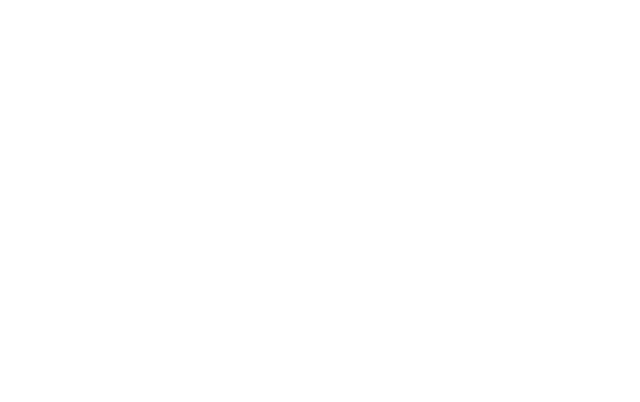
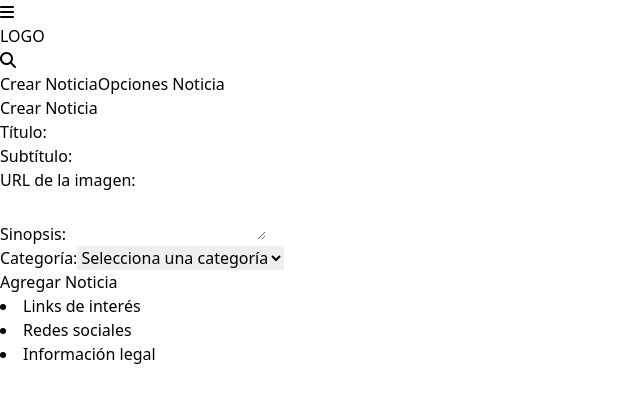
Before and after one commit to No-Country/C16-13-t-node-react, a React (Vite) app in the folder FRONTEND/: page /noticeCreate in a window 1280 px wide. Before the commit this address had no page. Shown: the top 402 px of the page, without its empty margins (0-640 px from the left). Built offline with nearby package versions, Linux system fonts and the light colour scheme.

Commit message:
se creo componente de crear, ediatr y eliminar

```diff
--- a/FRONTEND/src/components/Navbar.tsx
+++ b/FRONTEND/src/components/Navbar.tsx
@@ -2,6 +2,7 @@ import { useState } from 'react';
 import { FontAwesomeIcon } from '@fortawesome/react-fontawesome';
 import { faBars, faMagnifyingGlass, faXmark } from '@fortawesome/free-solid-svg-icons';
 import { Menu, Busqueda } from './';
+import { Link } from 'react-router-dom';
 
 export const Navbar = () => {
 
@@ -22,7 +23,9 @@ export const Navbar = () => {
         <div onClick={mostrarMenu}>
           {menuHamb ? <FontAwesomeIcon icon={faXmark} /> : <FontAwesomeIcon icon={faBars} />}
         </div>
-        <div>LOGO</div>
+        <Link to={`/notice`}>
+          <div>LOGO</div>
+        </Link>
         <div onClick={iniciarBusqueda}>
           {busqueda ? <FontAwesomeIcon icon={faXmark} /> : <FontAwesomeIcon icon={faMagnifyingGlass} />}
         </div>
@@ -30,6 +33,16 @@ export const Navbar = () => {
       <div>
         {menuHamb && <Menu />}
         {busqueda && <Busqueda />}
+      </div>
+
+      {/* eliminar */}
+      <div>
+        <Link to="/noticeCreate">
+          <button>Crear Noticia</button>
+        </Link>
+        <Link to="/noticeOptions">
+          <button>Opciones Noticia</button>
+        </Link>
       </div>
     </div>
   );
--- /dev/null
+++ b/FRONTEND/src/components/notice/Admi/NoticeCreate.tsx
@@ -0,0 +1,72 @@
+import React, { useState } from 'react';
+import { Notice } from '../../../interface/NoticeModel';
+import noticesService from '../../../service/noticesService';
+// import { useNavigate } from 'react-router-dom';
+
+export const NoticeCreate = () => {
+
+  // const navigate = useNavigate();
+
+  const categories = ['Deportes', 'Tecnología', 'Policiales', 'Espectáculo', 'Políticas', 'Interés General'];
+
+  const initialFormData: Notice = {
+    title: '',
+    subtitle: '',
+    imgUrl: '',
+    synopsis: '',
+    category: ''
+  };
+
+  const [formData, setFormData] = useState<Notice>(initialFormData);
+
+  const handleInputChange = (event: React.ChangeEvent<HTMLInputElement | HTMLTextAreaElement | HTMLSelectElement>) => {
+    const { name, value } = event.target;
+    setFormData({ ...formData, [name]: value });
+  };
+
+  const handleSubmit = async (event: React.FormEvent<HTMLFormElement>) => {
+    console.log(formData);
+
+    event.preventDefault();
+    try {
+      await noticesService.agregarNoticia(formData);
+      // navigate('/notice');
+    } catch (error) {
+      console.error('Error al agregar la noticia:', error);
+    }
+  };
+
+  return (
+    <div>
+      <h2 className="text-3xl font-bold mb-4 text-center">Crear Noticia</h2>
+      <form onSubmit={handleSubmit}>
+        <div>
+          <label htmlFor="title">Título:</label>
+          <input type="text" id="title" name="title" value={formData.title} onChange={handleInputChange} />
+        </div>
+        <div>
+          <label htmlFor="subtitle">Subtítulo:</label>
+          <input type="text" id="subtitle" name="subtitle" value={formData.subtitle} onChange={handleInputChange} />
+        </div>
+        <div>
+          <label htmlFor="imgUrl">URL de la imagen:</label>
+          <input type="text" id="imgUrl" name="imgUrl" value={formData.imgUrl} onChange={handleInputChange} />
+        </div>
+        <div>
+          <label htmlFor="synopsis">Sinopsis:</label>
+          <textarea id="synopsis" name="synopsis" value={formData.synopsis} onChange={handleInputChange}></textarea>
+        </div>
+        <div>
+          <label htmlFor="category">Categoría:</label>
+          <select id="category" name="category" value={formData.category} onChange={handleInputChange}>
+            <option value="">Selecciona una categoría</option>
+            {categories.map(category => (
+              <option key={category} value={category}>{category}</option>
+            ))}
+          </select>
+        </div>
+        <button type="submit">Agregar Noticia</button>
+      </form>
+    </div>
+  );
+};
--- /dev/null
+++ b/FRONTEND/src/components/notice/Admi/NoticeOptions.tsx
@@ -0,0 +1,69 @@
+import React, { useState, useEffect } from 'react';
+import { Notice } from '../../../interface/NoticeModel';
+import noticesService from '../../../service/noticesService';
+
+export const NoticeOptions = () => {
+
+  const [noticias, setNoticias] = useState<Notice[]>([]);
+
+  useEffect(() => {
+    const fetchData = async () => {
+      try {
+        const data = await noticesService.listarNoticias();
+        setNoticias(data);
+      } catch (error) {
+        console.error('Error al obtener las noticias:', error);
+      }
+    };
+
+    fetchData();
+  }, []);
+
+  const handleEdit = (noticeId?: string) => {
+    if (noticeId) {
+        console.log('Editar noticia con ID:', noticeId);
+    }
+  };
+
+  const handleDelete = async (noticeId?: string) => {
+    if (noticeId) {
+        try {
+          await noticesService.eliminarNoticia(noticeId);
+          setNoticias(noticias.filter(noticia => noticia.noticeId !== noticeId));
+        } catch (error) {
+          console.error('Error al eliminar la noticia:', error);
+        }
+    }
+  };
+
+  return (
+    <div className="mx-3">
+      <h1 className="text-3xl font-bold mb-4 text-center">Noticias</h1>
+      <table className="w-full border-collapse border border-gray-200">
+        <thead>
+          <tr className="bg-gray-100">
+            <th className="py-2 px-4 border">Título</th>
+            <th className="py-2 px-4 border">Categoría</th>
+            <th className="py-2 px-4 border">Sinopsis</th>
+            <th className="py-2 px-4 border">Fecha</th>
+            <th className="py-2 px-4 border">Acciones</th>
+          </tr>
+        </thead>
+        <tbody>
+          {noticias.map(noticia => (
+            <tr key={noticia.noticeId} className="border-b border-gray-200">
+              <td className="py-2 px-4 border">{noticia.title}</td>
+              <td className="py-2 px-4 border">{noticia.category}</td>
+              <td className="py-2 px-4 border">{noticia.synopsis}</td>
+              <td className="py-2 px-4 border">{noticia.fecha}</td>
+              <td className="py-2 px-4 border">
+                <button className="mr-2" onClick={() => handleEdit(noticia.noticeId)}>Editar</button>
+                <button onClick={() => handleDelete(noticia.noticeId)}>Eliminar</button>
+              </td>
+            </tr>
+          ))}
+        </tbody>
+      </table>
+    </div>
+  );
+};
--- a/FRONTEND/src/components/notice/NoticeComplete.tsx
+++ b/FRONTEND/src/components/notice/User/NoticeComplete.tsx
@@ -1,6 +1,6 @@
 import { useParams } from 'react-router-dom';
-import { Notice } from '../../interface/NoticeModel';
-import noticesService from '../../service/noticesService';
+import { Notice } from '../../../interface/NoticeModel';
+import noticesService from '../../../service/noticesService';
 import { useEffect, useState } from 'react';
 
 export const NoticeComplete = () => {
--- a/FRONTEND/src/components/notice/NoticeList.tsx
+++ b/FRONTEND/src/components/notice/User/NoticeList.tsx
@@ -1,6 +1,6 @@
 import { useEffect, useState } from 'react';
-import { Notice } from '../../interface/NoticeModel';
-import noticesService from '../../service/noticesService';
+import { Notice } from '../../../interface/NoticeModel';
+import noticesService from '../../../service/noticesService';
 import { Link } from 'react-router-dom';
 
 export const NoticeList = () => {
--- a/FRONTEND/src/interface/NoticeModel.ts
+++ b/FRONTEND/src/interface/NoticeModel.ts
@@ -1,5 +1,5 @@
 export interface Notice {
-    noticeId: string;
+    noticeId?: string;
     title: string;
     subtitle: string;
     imgUrl: string;
--- a/FRONTEND/src/routes/AppRouter.tsx
+++ b/FRONTEND/src/routes/AppRouter.tsx
@@ -1,21 +1,28 @@
 import { Route, Routes } from 'react-router-dom';
 import { Private, Home } from "../views";
-import { NoticePerCategory, NoticeComplete } from "../components/notice";
+import { NoticePerCategory, NoticeComplete, NoticeCreate, NoticeOptions } from "../components/notice";
 import { AdminPerfil } from "../components/admin";
 import { Login, Register } from '../auth';
 import { ResetPassword } from '../auth/ResetPassword';
 import { MockupLogin } from '../auth/Mockup';
+import { Footer, Navbar } from '../components';
 
 export const AppRouter = () => {
 
     return (
+        <>
+            <Navbar />
             <Routes>
+
                 {/* RUTAS PUBLICAS */}
                 <Route path="/" element={<Home />} />
                 <Route path="/notice" element={<Home />} />
 
                 <Route path="/notice/:id" element={<NoticeComplete />} />
                 <Route path="/notice/:category" element={<NoticePerCategory />} />
+
+                <Route path="/noticeCreate" element={<NoticeCreate />} />
+                <Route path="/noticeOptions" element={<NoticeOptions />} />
 
                 <Route path="/login" element={<Login />} />
                 <Route path="/register" element={<Register />} />
@@ -26,6 +33,9 @@ export const AppRouter = () => {
                 <Route path="/admin" element={<Private />}>
                     <Route path="/admin/perfil" element={<AdminPerfil />} />
                 </Route>
+
             </Routes>
+            <Footer />
+        </>
     )
 }
--- a/FRONTEND/src/views/Home.tsx
+++ b/FRONTEND/src/views/Home.tsx
@@ -1,12 +1,9 @@
-import { Footer, Navbar } from "../components"
 import { NoticeList } from "../components/notice"
 
 export const Home = () => {
   return (
     <>
-      <Navbar />
       <NoticeList />
-      <Footer />
     </>
   )
 }
```
Also changed, not shown: FRONTEND/src/components/notice/index.ts (+5 -3 lines), FRONTEND/src/components/notice/User/NoticePerCategory.tsx (renamed from FRONTEND/src/components/notice/NoticePerCategory.tsx). Lines whose indentation alone changed are shown as unchanged.
